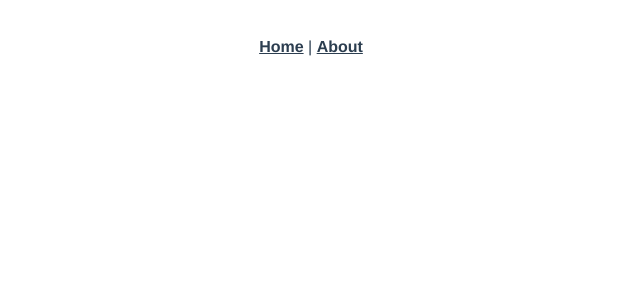
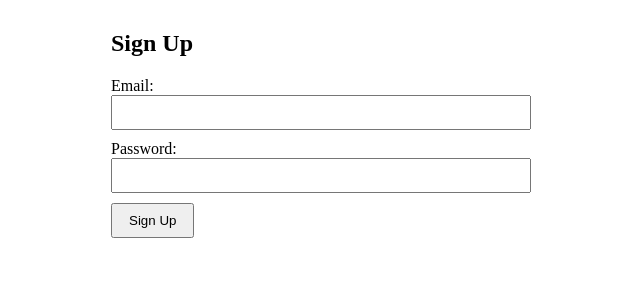
Before and after one commit to YoussefGUERAI/Forum-App, a Vue app: page /signup in a window 1280 px wide. Before the commit this address had no page. Shown: the top 300 px of the page, without its empty margins (329-969 px from the left). Built offline with nearby package versions, Linux system fonts and the light colour scheme.

Commit message:
Initial signup and login pages

```diff
--- a/src/App.vue
+++ b/src/App.vue
@@ -1,30 +1,9 @@
 <template>
-  <nav>
-    <router-link to="/">Home</router-link> |
-    <router-link to="/about">About</router-link>
-  </nav>
-  <router-view/>
-</template>
+    <router-view />
+  </template>
 
-<style>
-#app {
-  font-family: Avenir, Helvetica, Arial, sans-serif;
-  -webkit-font-smoothing: antialiased;
-  -moz-osx-font-smoothing: grayscale;
-  text-align: center;
-  color: #2c3e50;
-}
-
-nav {
-  padding: 30px;
-}
-
-nav a {
-  font-weight: bold;
-  color: #2c3e50;
-}
-
-nav a.router-link-exact-active {
-  color: #42b983;
-}
-</style>
+  <script>
+  export default {
+    name: "App"
+  };
+  </script>
--- a/src/components/HelloWorld.vue
+++ /dev/null
@@ -1,59 +0,0 @@
-<template>
-  <div class="hello">
-    <h1>{{ msg }}</h1>
-    <p>
-      For a guide and recipes on how to configure / customize this project,<br>
-      check out the
-      <a href="https://cli.vuejs.org" target="_blank" rel="noopener">vue-cli documentation</a>.
-    </p>
-    <h3>Installed CLI Plugins</h3>
-    <ul>
-      <li><a href="https://github.com/vuejs/vue-cli/tree/dev/packages/%40vue/cli-plugin-babel" target="_blank" rel="noopener">babel</a></li>
-      <li><a href="https://github.com/vuejs/vue-cli/tree/dev/packages/%40vue/cli-plugin-router" target="_blank" rel="noopener">router</a></li>
-      <li><a href="https://github.com/vuejs/vue-cli/tree/dev/packages/%40vue/cli-plugin-eslint" target="_blank" rel="noopener">eslint</a></li>
-    </ul>
-    <h3>Essential Links</h3>
-    <ul>
-      <li><a href="https://vuejs.org" target="_blank" rel="noopener">Core Docs</a></li>
-      <li><a href="https://forum.vuejs.org" target="_blank" rel="noopener">Forum</a></li>
-      <li><a href="https://chat.vuejs.org" target="_blank" rel="noopener">Community Chat</a></li>
-      <li><a href="https://twitter.com/vuejs" target="_blank" rel="noopener">Twitter</a></li>
-      <li><a href="https://news.vuejs.org" target="_blank" rel="noopener">News</a></li>
-    </ul>
-    <h3>Ecosystem</h3>
-    <ul>
-      <li><a href="https://router.vuejs.org" target="_blank" rel="noopener">vue-router</a></li>
-      <li><a href="https://vuex.vuejs.org" target="_blank" rel="noopener">vuex</a></li>
-      <li><a href="https://github.com/vuejs/vue-devtools#vue-devtools" target="_blank" rel="noopener">vue-devtools</a></li>
-      <li><a href="https://vue-loader.vuejs.org" target="_blank" rel="noopener">vue-loader</a></li>
-      <li><a href="https://github.com/vuejs/awesome-vue" target="_blank" rel="noopener">awesome-vue</a></li>
-    </ul>
-  </div>
-</template>
-
-<script>
-export default {
-  name: 'HelloWorld',
-  props: {
-    msg: String
-  }
-}
-</script>
-
-<!-- Add "scoped" attribute to limit CSS to this component only -->
-<style scoped>
-h3 {
-  margin: 40px 0 0;
-}
-ul {
-  list-style-type: none;
-  padding: 0;
-}
-li {
-  display: inline-block;
-  margin: 0 10px;
-}
-a {
-  color: #42b983;
-}
-</style>
--- a/src/firebase/config.js
+++ b/src/firebase/config.js
@@ -1,5 +1,8 @@
-import firebase from 'firebase/app'
-import 'firebase/firestore'
+
+// Firebase v8 syntax
+import firebase from "firebase/app";
+import "firebase/auth";
+import "firebase/firestore";
 
 const firebaseConfig = {
   apiKey: "AIzaSyCtt3KQPERyBsO_3qOgilt35c_07Sx30Vg",
@@ -10,8 +13,9 @@ const firebaseConfig = {
   appId: "1:992653024443:web:62b0afa3afc42b8ed15d9e"
 };
 
-firebase.initializeApp(firebaseConfig)
+firebase.initializeApp(firebaseConfig);
 
-const projectFirestore = firebase.firestore()
+const auth = firebase.auth();
+const db = firebase.firestore();
 
-export { projectFirestore }
+export { auth, db };
--- a/src/router/index.js
+++ b/src/router/index.js
@@ -1,25 +1,16 @@
-import { createRouter, createWebHistory } from 'vue-router'
-import HomeView from '../views/HomeView.vue'
+import { createRouter, createWebHistory } from "vue-router";
+import SignupView from "@/views/SignupView.vue";
+import LoginView from "@/views/LoginView.vue";
 
 const routes = [
-  {
-    path: '/',
-    name: 'home',
-    component: HomeView
-  },
-  {
-    path: '/about',
-    name: 'about',
-    // route level code-splitting
-    // this generates a separate chunk (about.[hash].js) for this route
-    // which is lazy-loaded when the route is visited.
-    component: () => import(/* webpackChunkName: "about" */ '../views/AboutView.vue')
-  }
-]
+  { path: "/signup", component: SignupView },
+  { path: "/login", component: LoginView },
+  // other routes
+];
 
 const router = createRouter({
-  history: createWebHistory(process.env.BASE_URL),
-  routes
-})
+  history: createWebHistory(),
+  routes,
+});
 
-export default router
+export default router;
--- a/src/views/AboutView.vue
+++ /dev/null
@@ -1,5 +0,0 @@
-<template>
-  <div class="about">
-    <h1>This is an about page</h1>
-  </div>
-</template>
--- a/src/views/HomeView.vue
+++ /dev/null
@@ -1,18 +0,0 @@
-<template>
-  <div class="home">
-    <img alt="Vue logo" src="../assets/logo.png">
-    <HelloWorld msg="Welcome to Your Vue.js App"/>
-  </div>
-</template>
-
-<script>
-// @ is an alias to /src
-import HelloWorld from '@/components/HelloWorld.vue'
-
-export default {
-  name: 'HomeView',
-  components: {
-    HelloWorld
-  }
-}
-</script>
--- /dev/null
+++ b/src/views/LoginView.vue
@@ -0,0 +1,53 @@
+<template>
+    <div class="login">
+      <h2>Log In</h2>
+      <form @submit.prevent="handleLogin">
+        <label>Email:</label>
+        <input type="email" v-model="email" required />
+
+        <label>Password:</label>
+        <input type="password" v-model="password" required />
+
+        <button type="submit">Log In</button>
+        <p v-if="error" style="color: red;">{{ error }}</p>
+      </form>
+    </div>
+  </template>
+
+  <script setup>
+  import { ref } from "vue";
+  import { auth } from "@/firebase/config";
+  import { useRouter } from "vue-router";
+
+  const email = ref("");
+  const password = ref("");
+  const error = ref(null);
+  const router = useRouter();
+
+  const handleLogin = async () => {
+    error.value = null;
+    try {
+      const res = await auth.signInWithEmailAndPassword(email.value, password.value);
+      console.log("Logged in:", res.user);
+      router.push("/");
+    } catch (err) {
+      error.value = err.message;
+    }
+  };
+  </script>
+
+  <style scoped>
+  .login {
+    max-width: 400px;
+    margin: 30px auto;
+  }
+  input {
+    display: block;
+    margin-bottom: 10px;
+    padding: 8px;
+    width: 100%;
+  }
+  button {
+    padding: 8px 16px;
+  }
+  </style>
--- /dev/null
+++ b/src/views/SignupView.vue
@@ -0,0 +1,53 @@
+<template>
+    <div class="signup">
+      <h2>Sign Up</h2>
+      <form @submit.prevent="handleSignup">
+        <label>Email:</label>
+        <input type="email" v-model="email" required />
+
+        <label>Password:</label>
+        <input type="password" v-model="password" required />
+
+        <button type="submit">Sign Up</button>
+        <p v-if="error" style="color: red;">{{ error }}</p>
+      </form>
+    </div>
+  </template>
+
+  <script setup>
+  import { ref } from "vue";
+  import { auth } from "@/firebase/config";
+  import { useRouter } from "vue-router";
+
+  const email = ref("");
+  const password = ref("");
+  const error = ref(null);
+  const router = useRouter();
+
+  const handleSignup = async () => {
+    error.value = null;
+    try {
+      const res = await auth.createUserWithEmailAndPassword(email.value, password.value);
+      console.log("Signed up:", res.user);
+      router.push("/");
+    } catch (err) {
+      error.value = err.message;
+    }
+  };
+  </script>
+
+  <style scoped>
+  .signup {
+    max-width: 400px;
+    margin: 30px auto;
+  }
+  input {
+    display: block;
+    margin-bottom: 10px;
+    padding: 8px;
+    width: 100%;
+  }
+  button {
+    padding: 8px 16px;
+  }
+  </style>
```
Lines whose indentation alone changed are shown as unchanged.
